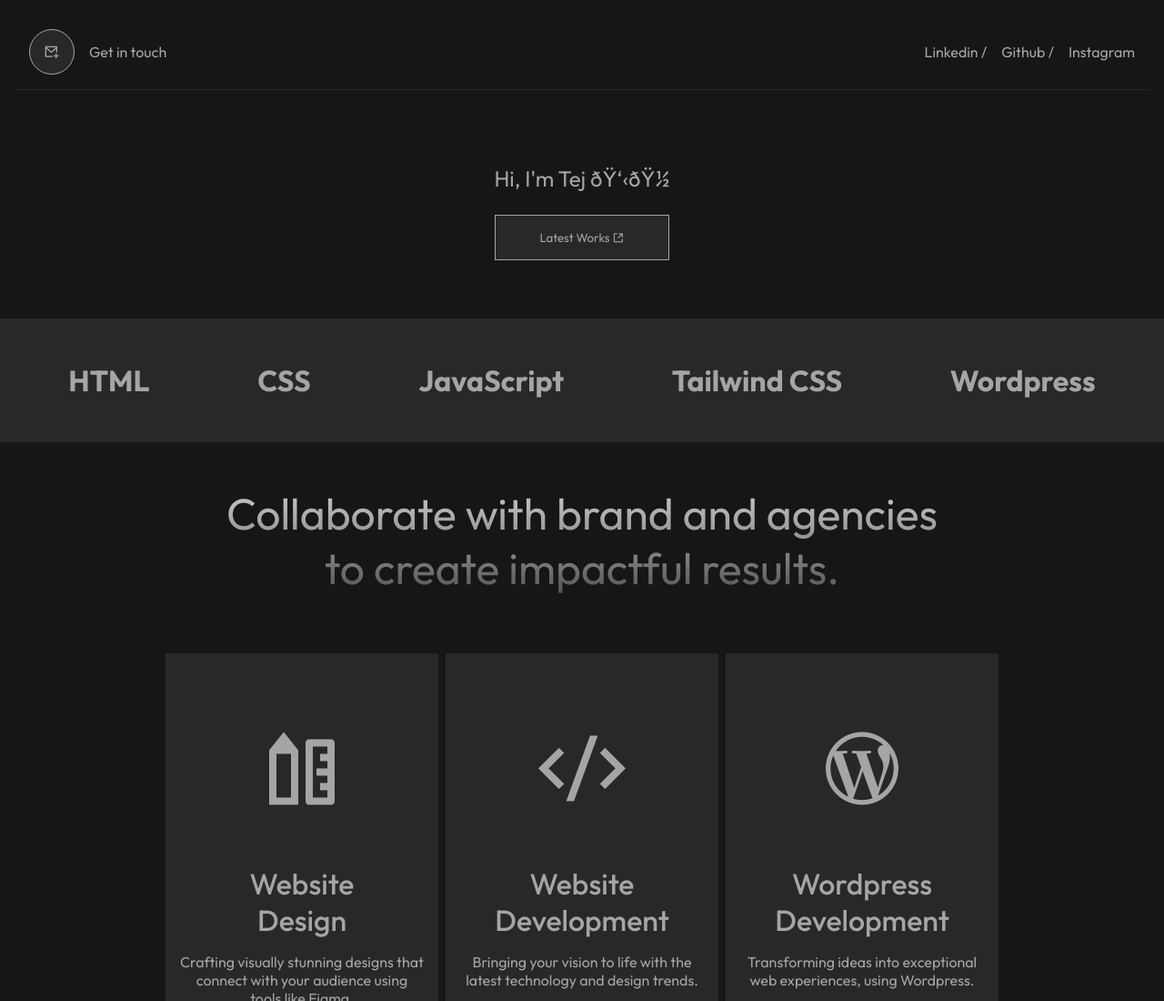
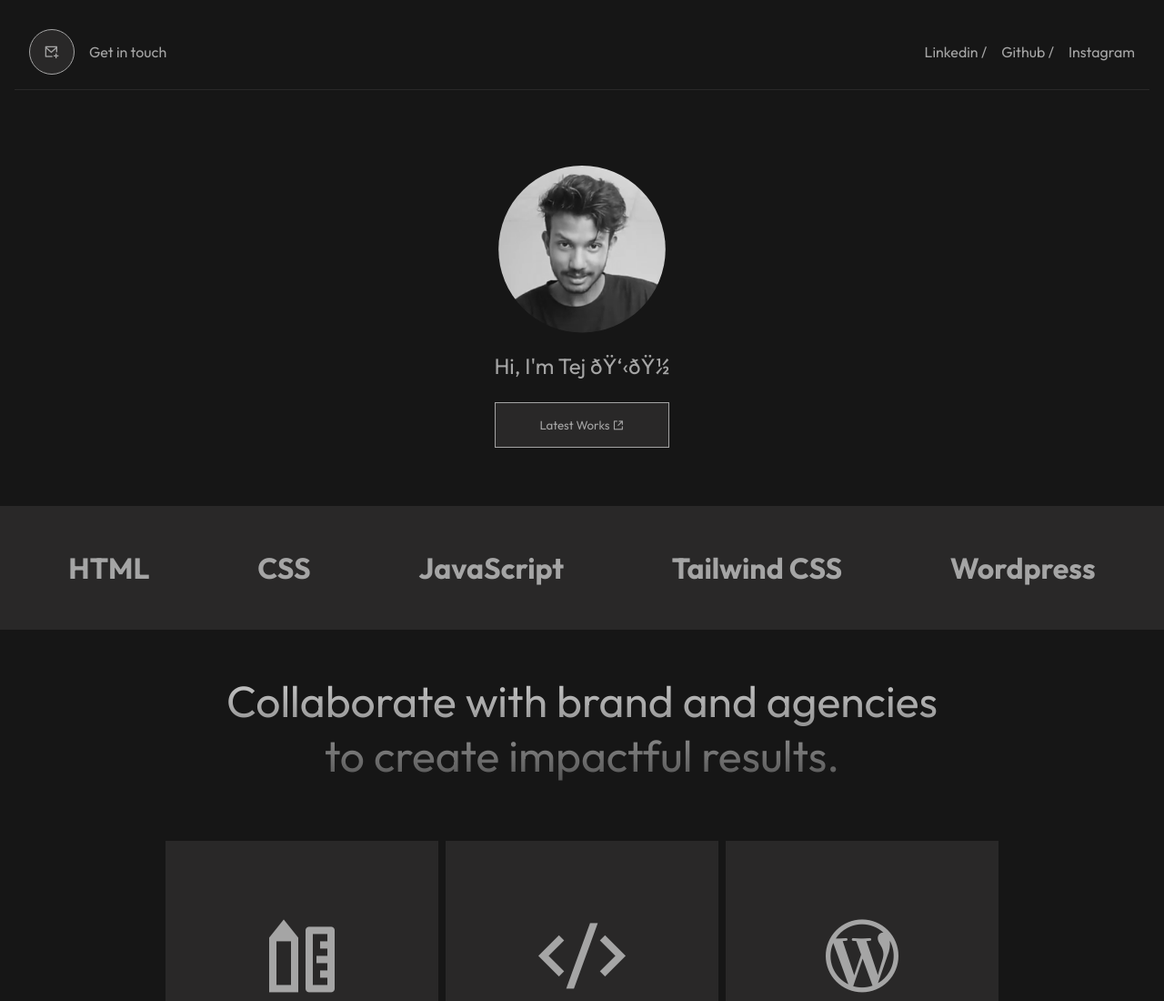
Before and after one commit to kshetritej/tej-kshetri, a plain HTML site: page index.html in a window 1280 px wide. Shown: the top 1100 px of the page at 91% size. Drawn offline with nearby package versions, Linux system fonts and the light colour scheme.

Commit message:
enable the image

```diff
--- a/index.html
+++ b/index.html
@@ -32,9 +32,9 @@
 
       <!-- header -->
       <header>
-<!--         <div class="hero-img">
+        <div class="hero-img">
           <img src="./greypic.png" alt="hero-image" />
-        </div> -->
+        </div>
         <p>Hi, I'm Tej 👋🏽</p>
         <!-- <h1>Website under maintenance</h1> -->
         <a href="https://github.com/kshetritej" target="_blank">
```
